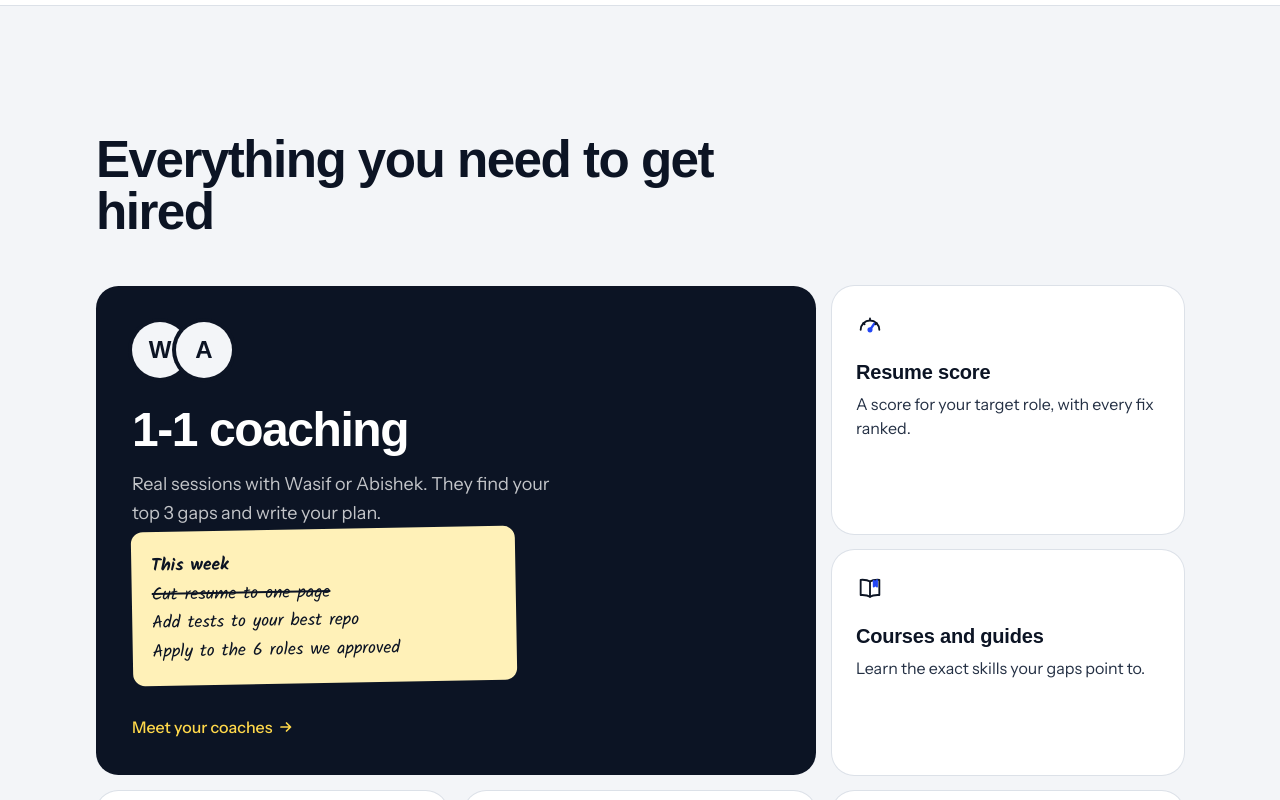
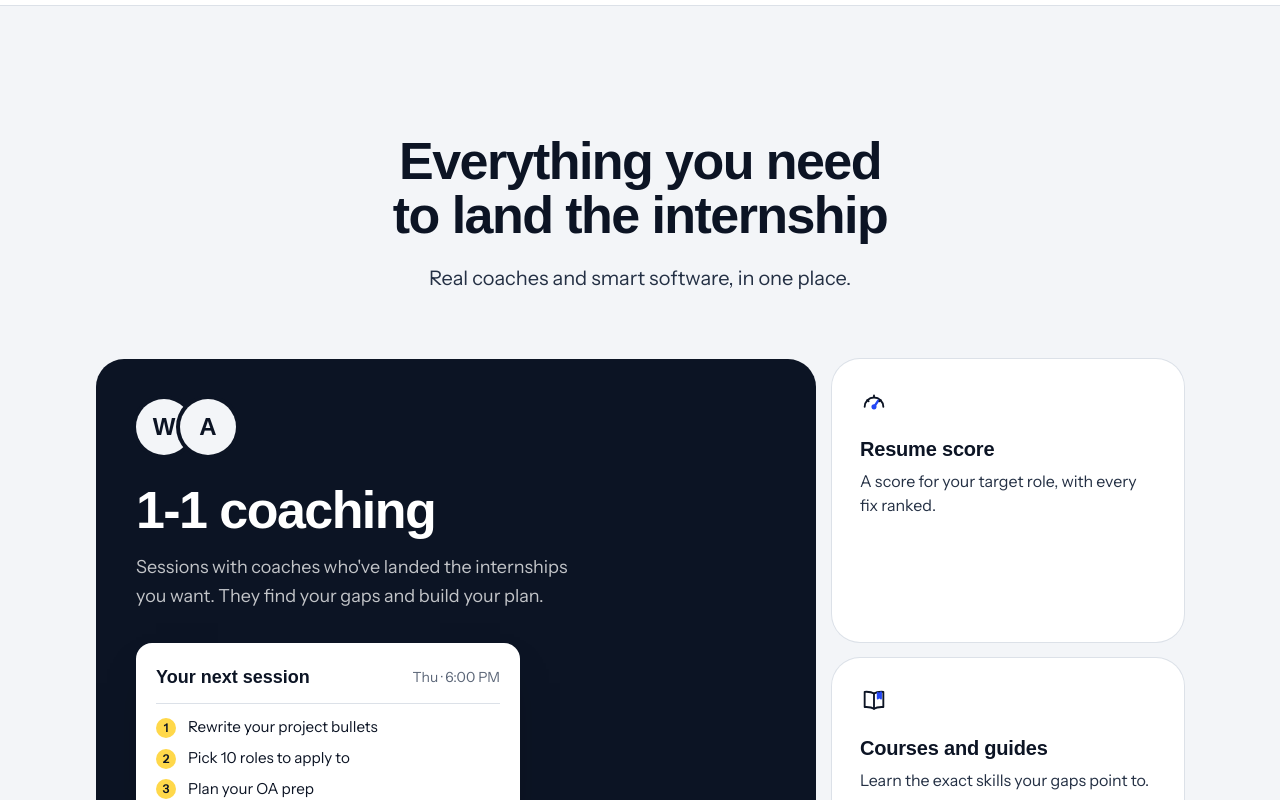
Before and after one commit to Wasif0410/career-os, a Next.js app: page / in a window 1280 px wide. Shown: the part 760-1560 px from the top of the page. Built offline with nearby package versions, Linux system fonts and the light colour scheme; no server answers; a web font is replaced by a local one.

Commit message:
Refresh the services section
Uses the shared section heading. The coaching tile now shows an upcoming
session instead of a handwritten plan, and coaches are not named.

```diff
--- a/components/landing/services.tsx
+++ b/components/landing/services.tsx
@@ -1,6 +1,8 @@
 import Link from "next/link";
 import { ApplyGlyph, ArrowGlyph, BookGlyph, DiagnoseGlyph, GoalGlyph, TrackGlyph } from "@/components/brand/glyphs";
 import { Reveal } from "@/components/ui/reveal";
+import { Section } from "@/components/ui/section";
+import { SectionHeading } from "@/components/ui/section-heading";
 import { coaches } from "@/lib/site";
 
 const services = [
@@ -13,20 +15,17 @@ const services = [
 
 export function Services() {
   return (
-    <section aria-labelledby="services-title" className="mx-auto max-w-6xl px-5 py-24 sm:px-8 md:py-32">
-      <Reveal>
-        <h2
-          id="services-title"
-          className="max-w-2xl font-display text-[clamp(2rem,4.4vw,3.2rem)] leading-[1.02] font-bold tracking-[-0.03em]"
-        >
-          Everything you need to get hired
-        </h2>
-      </Reveal>
+    <Section labelledBy="services-title">
+      <SectionHeading
+        id="services-title"
+        title="Everything you need to land the internship"
+        lead="Real coaches and smart software, in one place."
+      />
 
-      <div className="mt-12 grid gap-4 md:grid-cols-3">
+      <div className="mt-16 grid gap-4 md:grid-cols-3">
         {/* Coaching leads. It's the thing software can't do. */}
         <Reveal className="md:col-span-2 md:row-span-2">
-          <article className="relative flex h-full flex-col overflow-hidden rounded-[1.4rem] bg-ink p-7 text-white md:p-9">
+          <article className="relative flex h-full flex-col overflow-hidden rounded-[1.75rem] bg-ink p-7 text-white md:p-10">
             <div className="flex -space-x-3">
               {coaches.map((c) => (
                 <span
@@ -38,21 +37,32 @@ export function Services() {
                 </span>
               ))}
             </div>
-            <h3 className="mt-7 font-display text-[clamp(2rem,4vw,3rem)] leading-none font-bold tracking-[-0.03em]">
+            <h3 className="text-display-m mt-7">
               1-1 coaching
             </h3>
             <p className="mt-4 max-w-md text-lg leading-relaxed text-white/75">
-              Real sessions with {coaches.map((c) => c.name).join(" or ")}. They find your top 3 gaps and write your
+              Sessions with coaches who&apos;ve landed the internships you want. They find your gaps and build your
               plan.
             </p>
 
-            <div className="mt-8 w-full max-w-sm -rotate-1 rounded-xl bg-marker-soft p-5 font-hand text-[1.1rem] leading-relaxed text-ink md:mt-auto">
-              <p className="font-bold">This week</p>
-              <p>
-                <span className="line-through decoration-2">Cut resume to one page</span>
-              </p>
-              <p>Add tests to your best repo</p>
-              <p>Apply to the 6 roles we approved</p>
+            {/* A session, prepared before you join. Example only. */}
+            <div className="mt-auto w-full max-w-sm pt-8">
+            <div className="rounded-2xl bg-surface p-5 text-ink shadow-[0_20px_40px_-20px_rgb(0_0_0/0.5)]">
+              <div className="flex items-center justify-between gap-3">
+                <p className="font-display text-lg font-semibold">Your next session</p>
+                <p className="text-sm text-slate">Thu · 6:00 PM</p>
+              </div>
+              <ol className="mt-3 space-y-2 border-t border-rule pt-3">
+                {["Rewrite your project bullets", "Pick 10 roles to apply to", "Plan your OA prep"].map((item, i) => (
+                  <li key={item} className="flex items-center gap-3 text-[0.95rem]">
+                    <span className="grid size-5 shrink-0 place-items-center rounded-full bg-marker text-xs font-semibold">
+                      {i + 1}
+                    </span>
+                    {item}
+                  </li>
+                ))}
+              </ol>
+            </div>
             </div>
 
             <Link
@@ -67,7 +77,7 @@ export function Services() {
 
         {services.map(({ Glyph, title, body }, i) => (
           <Reveal key={title} delay={0.05 * (i + 1)}>
-            <article className="h-full rounded-[1.4rem] bg-surface p-6 ring-1 ring-rule">
+            <article className="h-full rounded-[1.75rem] bg-surface p-7 ring-1 ring-rule">
               <Glyph className="size-7 text-ink" />
               <h3 className="mt-5 font-display text-xl font-semibold tracking-[-0.01em]">{title}</h3>
               <p className="mt-1.5 text-ink-soft">{body}</p>
@@ -75,6 +85,6 @@ export function Services() {
           </Reveal>
         ))}
       </div>
-    </section>
+    </Section>
   );
 }
```
